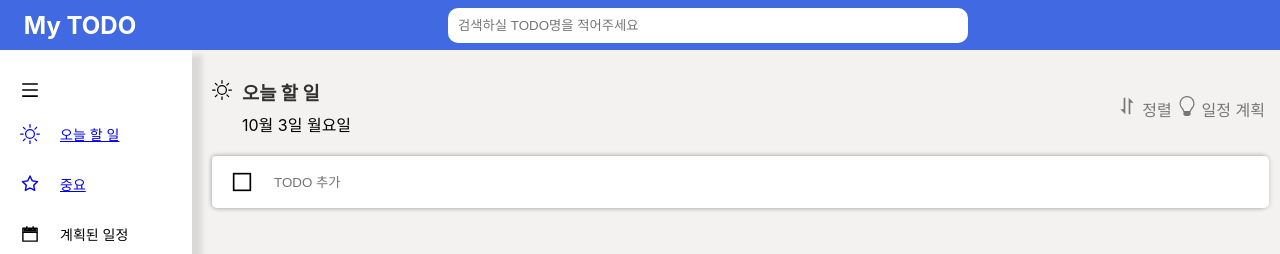
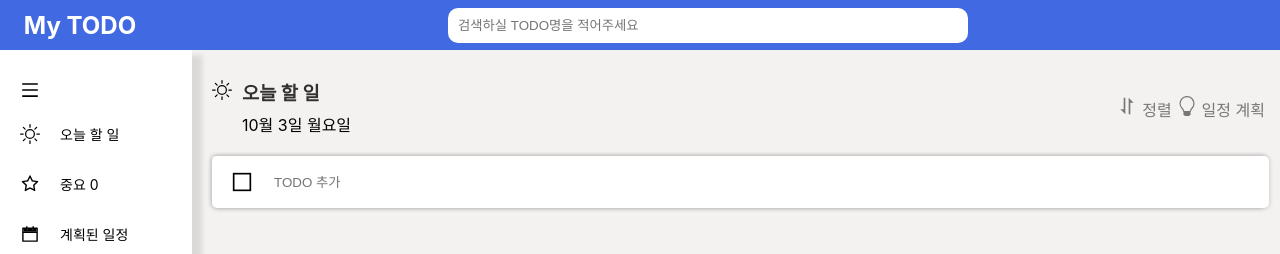
Before and after one commit to leeseongdooo/TodoPractice, a React (Create React App) app: page / in a window 1280 px wide. Both pictures are taken after a click on the icon 30 px from the left and 90 px from the top of the page. Shown: the top 254 px of the page. Built offline with nearby package versions, Linux system fonts and the light colour scheme.

Commit message:
Day1019(2)

```diff
--- a/src/components/LeftSlide.jsx
+++ b/src/components/LeftSlide.jsx
@@ -10,8 +10,35 @@ import { Link } from "react-router-dom";
 import { BsSun } from "react-icons/bs";
 import { GrWorkshop } from "react-icons/gr";
 import "../css/LeftSlide.scss";
+import { TodoContext } from "./Store";
 
 function LeftSlide({ setShowLeftSlide }) {
+
+
+  const [
+    todolist,
+    setTodoList,
+    onCreate,
+    donelist,
+    setDoneList,
+    setDateString,
+    setImportant,
+    ImportantCount,
+    setImportantCount
+  ] = useContext(TodoContext);
+  const [ImportantList, setImportantList] = useState([]);
+
+
+  const CountCheck = () => {
+   setImportantList(todolist.filter((Info) => Info.important === true));
+  }
+
+  useEffect(()=>{
+    CountCheck();
+  }, [ImportantCount])
+
+  console.log(ImportantList)
+
   return (
     <div className="LeftSideArea">
       <div className="TopArea">
@@ -34,7 +61,7 @@ function LeftSlide({ setShowLeftSlide }) {
         <Link to="/Important">
           <div className="Inner-Item">
             <AiOutlineStar className="Icons" />
-            <span>중요</span>
+            <span>중요 {ImportantList.length}</span>
           </div>
         </Link>
 
--- a/src/components/Store.jsx
+++ b/src/components/Store.jsx
@@ -12,7 +12,8 @@ function Store() {
   const [RightSideInfo, setRightSideInfo] = useState({}); // RightSideInfo는 클릭한 [todo, donetodo]의 정보를 저장합니다.
   const [RightSideChecked, setRightSideChecked] = useState(false); // 사용자가 특정한 투두의 div를 클릭 시 true로 변환되어 오른쪽 슬라이드가 나올 수 있게 설정.
   const [todoname, setTodoname] = useState(""); // RightSideInfo에서 TODO명을 수정하기 위해 만들었습니다.
-  const [Important, setImportant] = useState(false);
+  const [Important, setImportant] = useState(false); // 별을 누르면 true로 변환되게
+  const [ImportantCount, setImportantCount] = useState(0);
   const [SearchText, setSearchText] = useState(""); // 검색할 문자를 저장하는곳.
   const [FilterList, setFilterList] = useState([]); // filter결과를 저장하는곳
 
@@ -63,6 +64,8 @@ function Store() {
             setDoneList,
             setDateString,
             setImportant,
+            ImportantCount,
+            setImportantCount
           ]}
         >
           <Header />
--- a/src/components/TodoListArea.jsx
+++ b/src/components/TodoListArea.jsx
@@ -24,7 +24,11 @@ export function ListForm({ Info }) {
     setDoneList,
     setDateString,
     setImportant,
+    ImportantCount,
+    setImportantCount
   ] = useContext(TodoContext);
+
+  const [] = useContext(TodoContext);
 
   // id 정렬.
   const sortId = () => {
@@ -91,6 +95,7 @@ export function ListForm({ Info }) {
             todolist[Info.id - 1].important = true;
             setTodoList(todolist);
             setImportant(true);
+            setImportantCount(ImportantCount + 1);
           }}
         />
       ) : (
@@ -101,6 +106,8 @@ export function ListForm({ Info }) {
             console.log(todolist[Info.id - 1].important);
             setTodoList(todolist);
             setImportant(false);
+            setImportantCount(ImportantCount - 1);
+
           }}
         />
       )}
--- a/src/css/LeftSlide.scss
+++ b/src/css/LeftSlide.scss
@@ -2,6 +2,11 @@
    width: 15%;
    background-color: white;
    box-shadow: 10px 5px 5px rgba(0, 0, 0, 0.1);
+
+    a {
+        text-decoration: none;
+        color: black;
+    }
 
    .TopArea {
       margin: 30px 0px 0px 0px;
```
